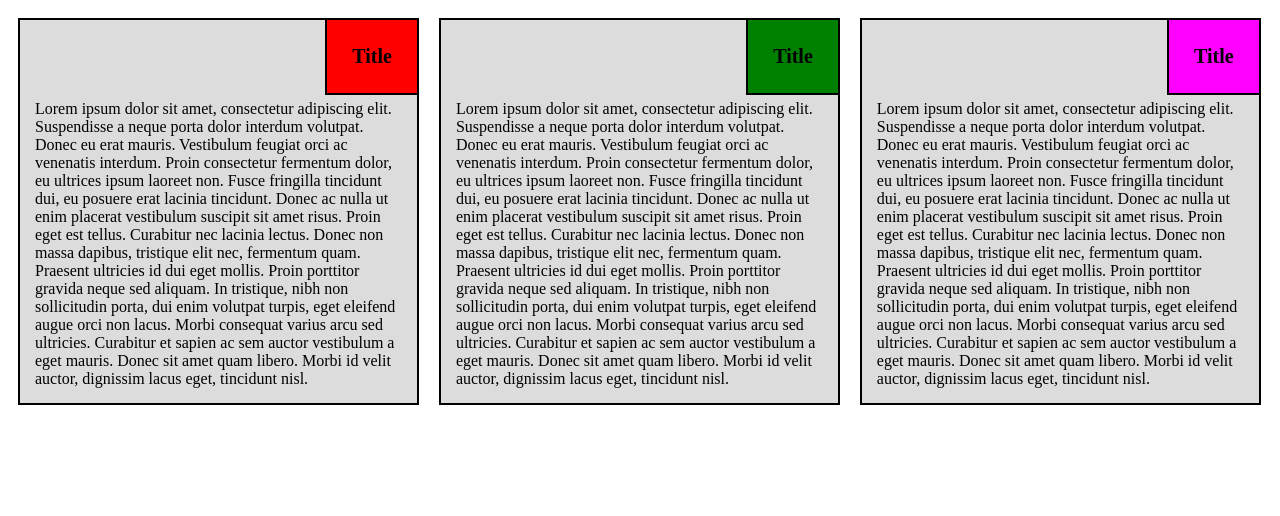
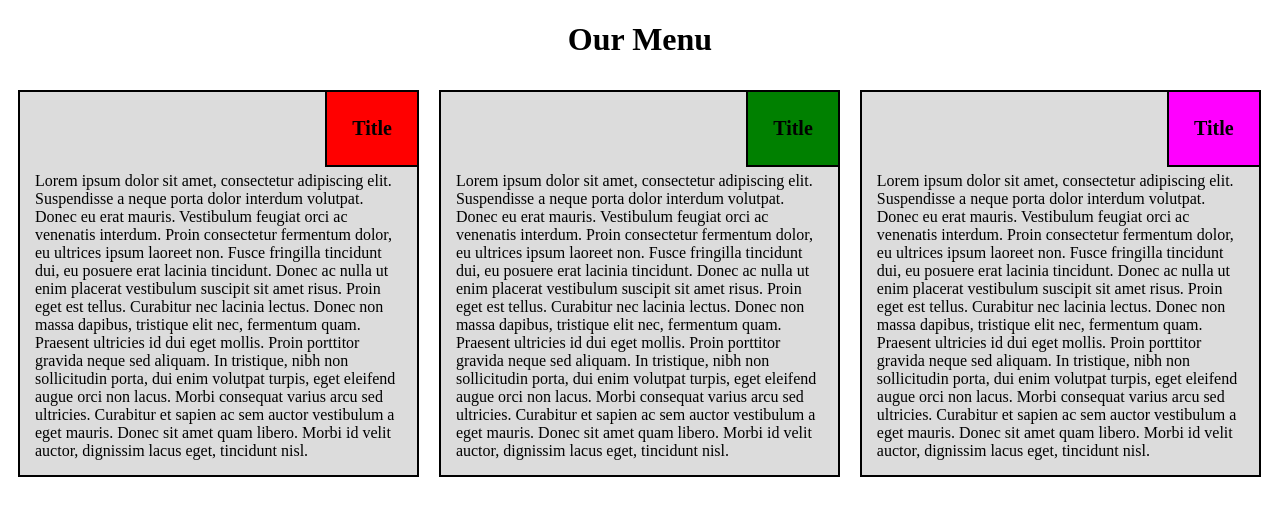
Before and after one commit to AlexKost70/Coursera-Repository, a plain HTML site: page module2-solution/index.html in a window 1280 px wide. Drawn offline with Linux system fonts and the light colour scheme.

Commit message:
Added page header

```diff
--- a/module2-solution/css/style.css
+++ b/module2-solution/css/style.css
@@ -1,3 +1,7 @@
+.header {
+    text-align: center;
+}
+
 .content-wrapper {
     box-sizing: border-box;
     margin: 10px 10px;
--- a/module2-solution/index.html
+++ b/module2-solution/index.html
@@ -7,10 +7,11 @@
     <title>Assignment Solution for Module 2</title>
 </head>
 <body>
+    <h1 class="header">Our Menu</h1>
     <div class="column col-lg-4 col-md-6 col-sm-12">
         <div class="content-wrapper">
             <div class="title-wrapper">
-                <h1 class="title bg-red">Title</h1>
+                <h2 class="title bg-red">Title</h2>
             </div>
             <div class="text-wrapper">
                 Lorem ipsum dolor sit amet, consectetur adipiscing elit. Suspendisse a neque porta dolor interdum volutpat. Donec eu erat mauris. Vestibulum feugiat orci ac venenatis interdum. Proin consectetur fermentum dolor, eu ultrices ipsum laoreet non. Fusce fringilla tincidunt dui, eu posuere erat lacinia tincidunt. Donec ac nulla ut enim placerat vestibulum suscipit sit amet risus. Proin eget est tellus. Curabitur nec lacinia lectus. Donec non massa dapibus, tristique elit nec, fermentum quam. Praesent ultricies id dui eget mollis. Proin porttitor gravida neque sed aliquam. In tristique, nibh non sollicitudin porta, dui enim volutpat turpis, eget eleifend augue orci non lacus. Morbi consequat varius arcu sed ultricies. Curabitur et sapien ac sem auctor vestibulum a eget mauris. Donec sit amet quam libero. Morbi id velit auctor, dignissim lacus eget, tincidunt nisl.
@@ -20,7 +21,7 @@
     <div class="column col-lg-4 col-md-6 col-sm-12">
         <div class="content-wrapper">
             <div class="title-wrapper">
-                <h1 class="title bg-green">Title</h1>
+                <h2 class="title bg-green">Title</h2>
             </div>
             <div class="text-wrapper">
                 Lorem ipsum dolor sit amet, consectetur adipiscing elit. Suspendisse a neque porta dolor interdum volutpat. Donec eu erat mauris. Vestibulum feugiat orci ac venenatis interdum. Proin consectetur fermentum dolor, eu ultrices ipsum laoreet non. Fusce fringilla tincidunt dui, eu posuere erat lacinia tincidunt. Donec ac nulla ut enim placerat vestibulum suscipit sit amet risus. Proin eget est tellus. Curabitur nec lacinia lectus. Donec non massa dapibus, tristique elit nec, fermentum quam. Praesent ultricies id dui eget mollis. Proin porttitor gravida neque sed aliquam. In tristique, nibh non sollicitudin porta, dui enim volutpat turpis, eget eleifend augue orci non lacus. Morbi consequat varius arcu sed ultricies. Curabitur et sapien ac sem auctor vestibulum a eget mauris. Donec sit amet quam libero. Morbi id velit auctor, dignissim lacus eget, tincidunt nisl.
@@ -30,7 +31,7 @@
     <div class="column col-lg-4 col-md-12 col-sm-12">
         <div class="content-wrapper">
             <div class="title-wrapper">
-                <h1 class="title bg-fuchsia">Title</h1>
+                <h2 class="title bg-fuchsia">Title</h2>
             </div>
             <div class="text-wrapper">
                 Lorem ipsum dolor sit amet, consectetur adipiscing elit. Suspendisse a neque porta dolor interdum volutpat. Donec eu erat mauris. Vestibulum feugiat orci ac venenatis interdum. Proin consectetur fermentum dolor, eu ultrices ipsum laoreet non. Fusce fringilla tincidunt dui, eu posuere erat lacinia tincidunt. Donec ac nulla ut enim placerat vestibulum suscipit sit amet risus. Proin eget est tellus. Curabitur nec lacinia lectus. Donec non massa dapibus, tristique elit nec, fermentum quam. Praesent ultricies id dui eget mollis. Proin porttitor gravida neque sed aliquam. In tristique, nibh non sollicitudin porta, dui enim volutpat turpis, eget eleifend augue orci non lacus. Morbi consequat varius arcu sed ultricies. Curabitur et sapien ac sem auctor vestibulum a eget mauris. Donec sit amet quam libero. Morbi id velit auctor, dignissim lacus eget, tincidunt nisl.
```
